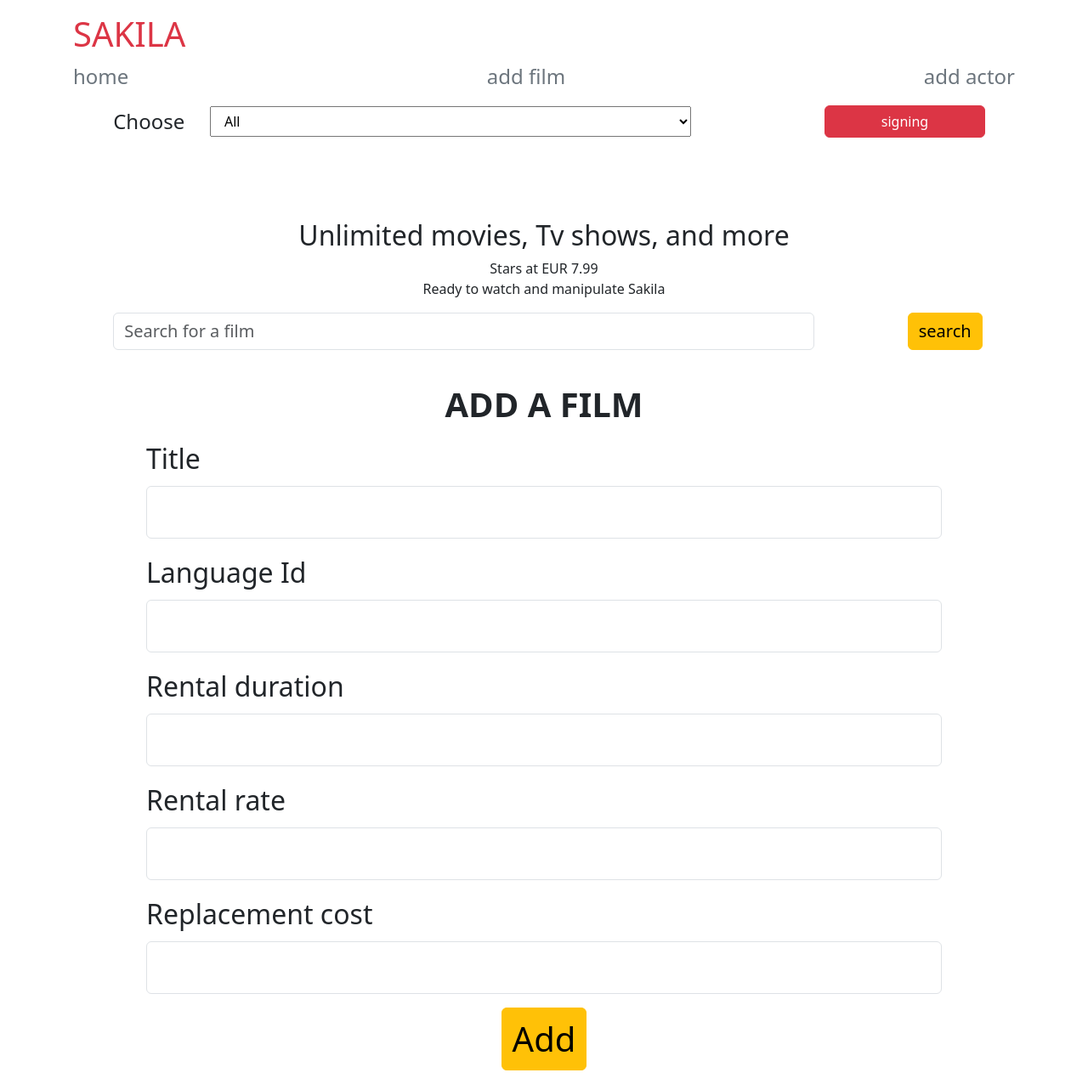
After one commit to makombelajob/sakila_training, a PHP site: page /add_film.php in a window 1280 px wide. The commit adds this page. Shown: the whole page at 85% size. Run offline with PHP 8.4, Linux system fonts and the light colour scheme.

Commit message:
add_film done, add_actor loaded

```diff
--- /dev/null
+++ b/app/add_film.php
@@ -0,0 +1,54 @@
+<?php
+require_once 'includes/header.php';
+?>
+<body>
+    <main class="container my-3 w-75 m-auto">
+        <h1 class="text-center text-uppercase fs-1 fw-bolder">Add a film</h1>
+        <form action="traitement/traitement_add_film.php" method="post">
+            <div class="my-3">
+                <label class="form-label fs-2" for="title">Title</label>
+                <label class="w-100">
+                    <input class="form-control fs-2" type="text" name="title"/>
+                </label>
+                <?php if(isset($errors) ?? '') : ;?>
+                    <p class="text-center text-danger fs-1"><?= $errors['title'] ?? '' ;?></p>
+                <?php endif;?>
+            </div>
+
+            <div class="my-3">
+                <label class="form-label fs-2" for="langage_id">Language Id</label>
+                <label class="w-100">
+                    <input class="form-control fs-2" type="number" name="language_id"/>
+                </label>
+            </div>
+            <div class="my-3">
+                <label class="form-label fs-2" for="rental_duration">Rental duration</label>
+                <label class="w-100">
+                    <input class="form-control fs-2" type="number" name="rental_duration"/>
+                </label>
+            </div>
+            <div class="my-3">
+                <label class="form-label fs-2" for="rental_rate">Rental rate</label>
+                <label class="w-100">
+                    <input class="form-control fs-2" type="number" name="rental_rate"/>
+                </label>
+            </div>
+            <div class="my-3">
+                <label class="form-label fs-2" for="replacement_cost">Replacement cost</label>
+                <label class="w-100">
+                    <input class="form-control fs-2" type="number" name="replacement_cost"/>
+                </label>
+            </div>
+
+            <div class="text-center my-3">
+                <button class="btn btn-warning fs-1" type="submit">Add</button>
+            </div>
+        </form>
+        <div class="text-center bg-warning">
+            <?php if(isset($errors) ?? '') : ;?>
+                <p class="text-center fs-1"><?= $errors['initial'] ?? '' ;?></p>
+            <?php endif;?>
+        </div>
+    </main>
+</body>
+</html>
--- a/app/includes/header.php
+++ b/app/includes/header.php
@@ -1,25 +1,4 @@
-<?php
-global $pdo;
-require_once 'connect.php';
-$errors = [];
-$id= $_GET['id'];
-if(!is_numeric($id)){
-    $errors['failedSearch'] = 'failed to search';
-}else{
-    if($_SERVER['REQUEST_METHOD'] === 'POST'){
-        $search = htmlspecialchars(trim($_POST['searchFilm']));
-        if(empty($search)){
-            $errors['input'] = 'You must fill before searching';
-        }else{
-            $sql = 'SELECT film_id, title, description, release_year FROM film WHERE id = :id_user;';
-            $stmt = $pdo->prepare($sql);
-            $stmt->bindValue(':id_user',$id, PDO::PARAM_INT);
-            $film = $stmt->execute();
-            var_dump($film);
-        }
-    }
-}
-?>
+
 <!doctype html>
 <html lang="fr">
 <head>
@@ -35,12 +14,20 @@ if(!is_numeric($id)){
 <header class="container p-3 mb-4">
     <nav class="row mb-5">
         <h2 class="col text-uppercase text-danger fs-1">Sakila</h2>
+        <div class="col-12">
+            <ul class="d-flex justify-content-between list-unstyled">
+                <li class=""><a class="text-decoration-none fs-4 text-secondary" href="../index.php">home</a></li>
+                <li class=""><a class="text-decoration-none fs-4 text-secondary" href="../add_film.php">add film</a></li>
+                <li class=""><a class="text-decoration-none fs-4 text-secondary" href="../add_actor.php">add actor</a></li>
+            </ul>
+        </div>
         <form class="col-8 m-auto" action="" method="post" >
             <div class="row ">
                 <label class="col-2 fs-4" for="category">Choose</label>
                 <select class="col-9" name="categories" id="category">
                     <option value="">All</option>
                     <option value="one_by_one">One by one</option>
+                    <option value="add_film">Add film</option>
                 </select>
             </div>
         </form>
@@ -55,7 +42,7 @@ if(!is_numeric($id)){
             </div>
             <form class="row" action="" method="post">
                 <label class="w-75 m-auto col-10">
-                    <input name="searchFilm" class="form-control fs-5" type="text" placeholder="Search for a film" value="<?php if(isset($errors) ?? $errors['input'] ?? '') : ;?><?= $errors['input'] ?? '' ?><?php endif;?>"
+                    <input name="searchFilm" class="form-control fs-5" type="text" placeholder="Search for a film" value=""
                     />
                 </label>
                 <div class="col-2">
```
Also changed, not shown: app/add_actor.php (added, +36 -0 lines), app/traitement/traitement_add_film.php (added, +53 -0 lines), 6 other files.
